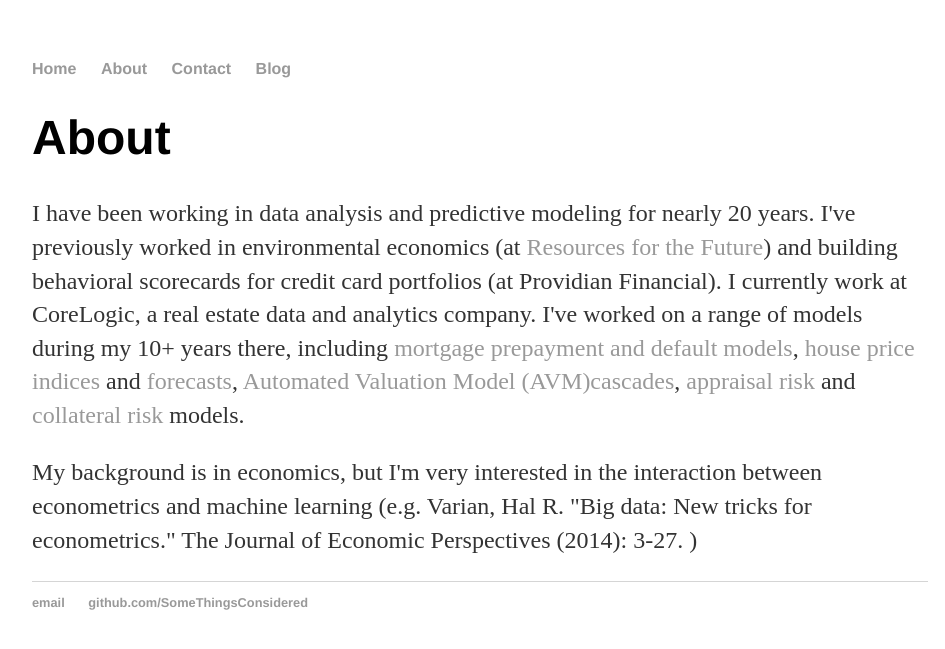
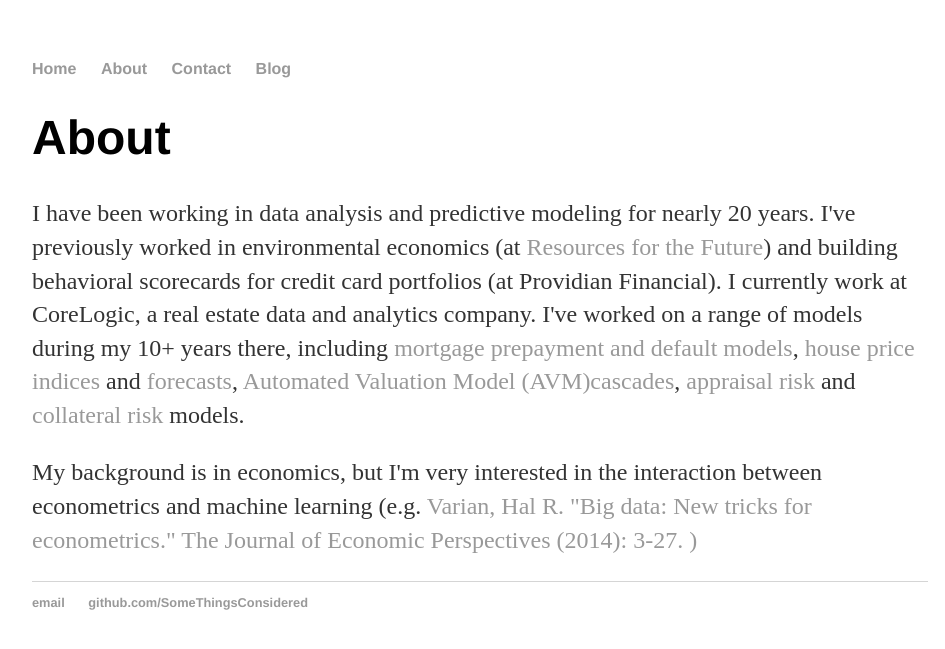
Before and after one commit to SomeThingsConsidered/SomeThingsConsidered.github.io, a Jekyll site: the page built from about/index.html, in a window 1280 px wide. Shown: the top 649 px of the page, without its empty margins (160-1105 px from the left). Built offline with Jekyll 4.4.1, drawn with Linux system fonts in a browser that asks for light colours; part of the change alters nothing that is shown.

```diff
--- a/about/index.html
+++ b/about/index.html
@@ -9,5 +9,5 @@ title: About
 
 	<p>I have been working in data analysis and predictive modeling for nearly 20 years. I've previously worked in environmental economics (at <a href="http://www.rff.org/"a>Resources for the Future</a>) and building behavioral scorecards for credit card portfolios (at Providian Financial).  I currently work at CoreLogic, a real estate data and analytics company.  I've worked on a range of models during my 10+ years there, including <a href="http://www.corelogic.com/products/riskmodel.aspx" a>mortgage prepayment and default models</a>, <a href="http://www.corelogic.com/products/corelogic-hpi.aspx"a>house price indices</a> and <a href="http://www.corelogic.com/products/corelogic-hpi-forecasts.aspx" a> forecasts</a>, <a href="http://www.corelogic.com/products/geoavm-cascade-suite.aspx" a>Automated Valuation Model (AVM)cascades</a>, <a href="http://www.corelogic.com/products/loansafe-appraisal-manager.aspx" a>appraisal risk</a> and <a href="http://www.corelogic.com/products/loansafe-collateral-manager.aspx"a>collateral risk</a> models.</p>
 
-	<p> My background is in economics, but I'm very interested in the interaction between econometrics and machine learning (e.g. Varian, Hal R. "Big data: New tricks for econometrics." The Journal of Economic Perspectives (2014): 3-27. ) </p>
+	<p> My background is in economics, but I'm very interested in the interaction between econometrics and machine learning (e.g. <a href="http://zmjones.com/static/data/varian-wp-2014.pdf" a> Varian, Hal R. "Big data: New tricks for econometrics." The Journal of Economic Perspectives (2014): 3-27. )</a> </p>
 </div><!-- /.blurb -->
```
